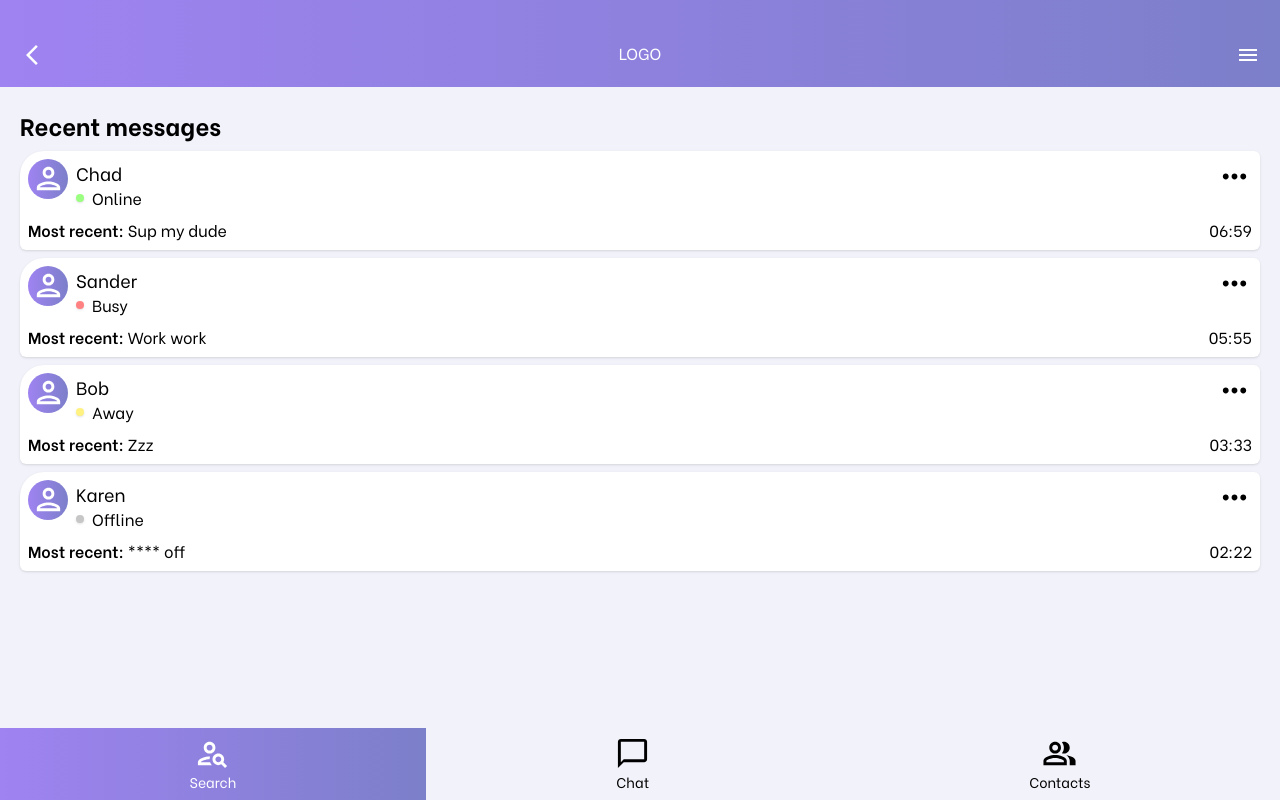
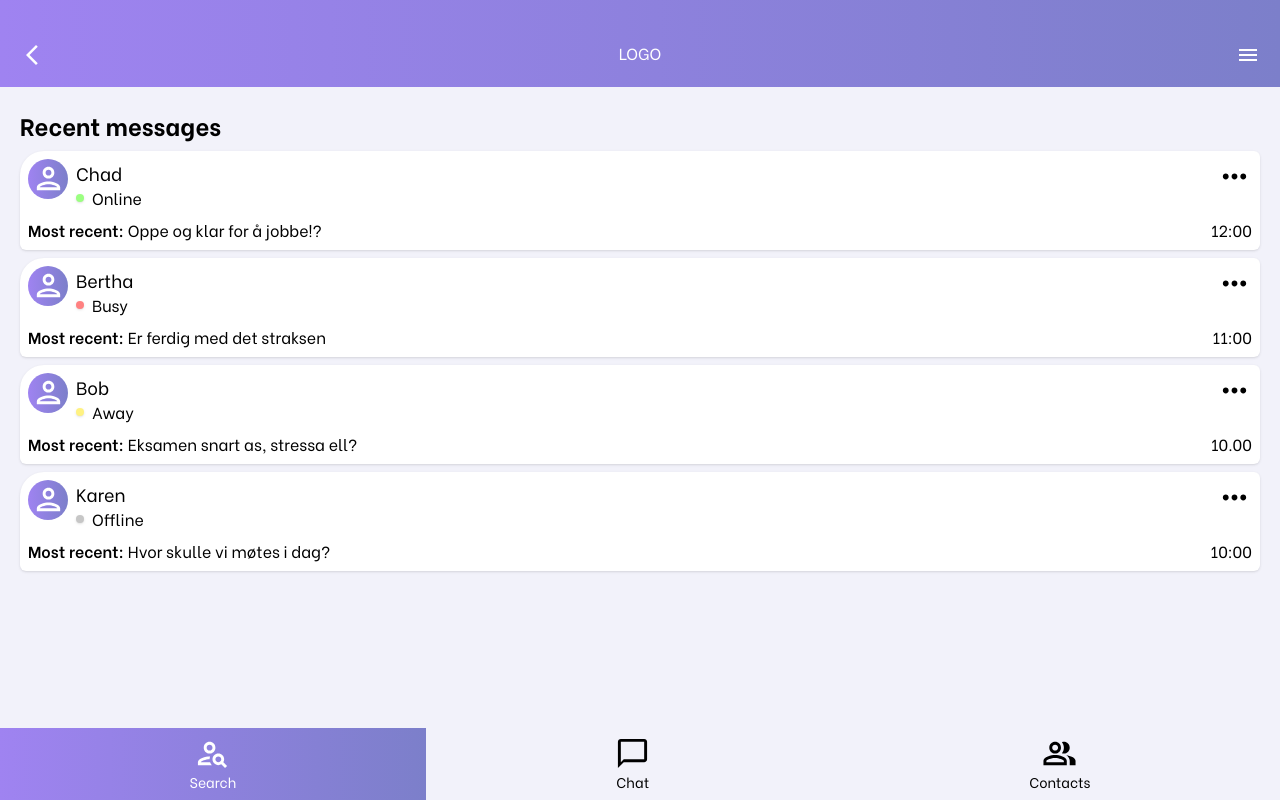
Before and after one commit to sanderns/pro201-exam, a React (Vite) app in the folder client/: page /chat in a window 1280 px wide. Built offline with nearby package versions, Linux system fonts and the light colour scheme.

Commit message:
Changed chat messages

```diff
--- a/client/src/pages/Chat.jsx
+++ b/client/src/pages/Chat.jsx
@@ -5,39 +5,39 @@ import { MessageCard } from "../components/MessageCard";
 const dummyData = [
   {
     user: "Chad",
-    message: "Sup my dude",
+    message: "Oppe og klar for å jobbe!?",
     status: {
       indicator: "online",
       children: undefined,
     },
-    timestamp: "06:59",
+    timestamp: "12:00",
   },
   {
-    user: "Sander",
-    message: "Work work",
+    user: "Bertha",
+    message: "Er ferdig med det straksen",
     status: {
       indicator: "busy",
       children: undefined,
     },
-    timestamp: "05:55",
+    timestamp: "11:00",
   },
   {
     user: "Bob",
-    message: "Zzz",
+    message: "Eksamen snart as, stressa ell?",
     status: {
       indicator: "away",
       children: undefined,
     },
-    timestamp: "03:33",
+    timestamp: "10.00",
   },
   {
     user: "Karen",
-    message: "**** off",
+    message: "Hvor skulle vi møtes i dag?",
     status: {
       indicator: "offline",
       children: undefined,
     },
-    timestamp: "02:22",
+    timestamp: "10:00",
   },
 ];
 
```
